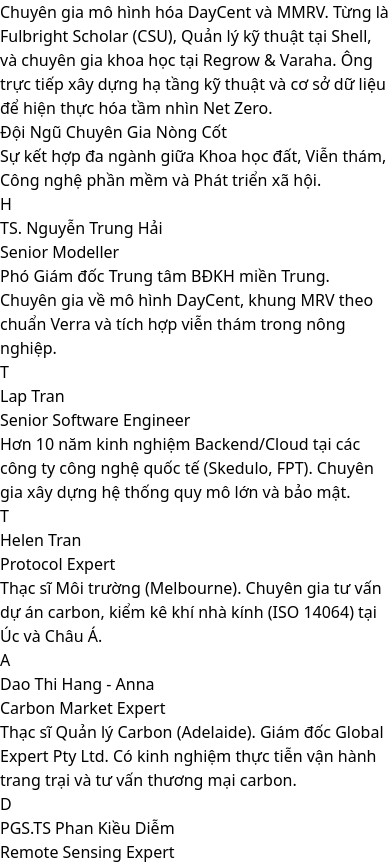
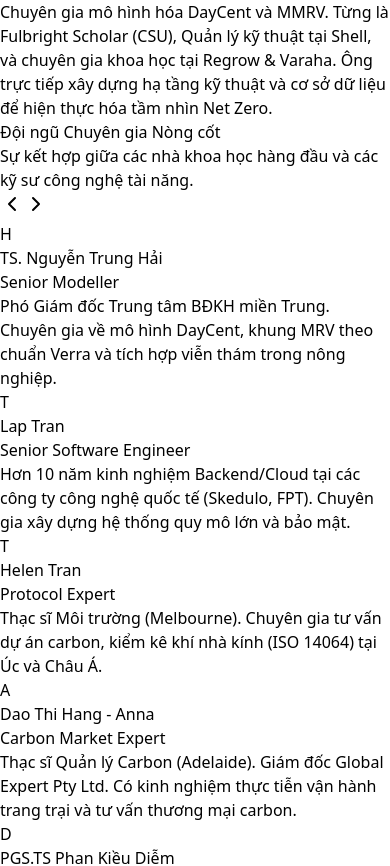
Before and after one commit to RegenAI-Solutions/regenlab-tech, a React (Vite) app: page / in a window 390 px wide. Shown: the part 3782-4648 px from the top of the page. Built offline with nearby package versions, Linux system fonts and the light colour scheme.

Commit message:
feat: implement infinite horizontal scroll for team members and update team section subtitle.

```diff
--- a/src/components/AboutPage.jsx
+++ b/src/components/AboutPage.jsx
@@ -84,6 +84,7 @@ const ProjectCard = ({ project }) => {
 export default function AboutPage({ lang, showHero = true }) {
     const t = CONTENT[lang].about;
     const projectsContainerRef = useRef(null);
+    const teamContainerRef = useRef(null);
 
     // Create a "virtual" infinite list by repeating the items multiple times
     // We use 6 sets to ensure plenty of buffer space
@@ -91,6 +92,12 @@ export default function AboutPage({ lang, showHero = true }) {
         ...t.projects.items, ...t.projects.items,
         ...t.projects.items, ...t.projects.items,
         ...t.projects.items, ...t.projects.items
+    ];
+
+    const extendedTeamItems = [
+        ...t.team.members, ...t.team.members,
+        ...t.team.members, ...t.team.members,
+        ...t.team.members, ...t.team.members
     ];
 
     useEffect(() => {
@@ -126,10 +133,52 @@ export default function AboutPage({ lang, showHero = true }) {
         return () => container.removeEventListener('scroll', handleScroll);
     }, [t.projects.items]);
 
+    useEffect(() => {
+        const container = teamContainerRef.current;
+        if (!container) return;
+
+        // Calculate the width of one single set of items
+        // Card width (280px) + gap (24px/1.5rem) = 304px
+        const itemWidth = 304;
+        const singleSetWidth = itemWidth * t.team.members.length;
+
+        // Initial positioning
+        if (container.scrollLeft === 0) {
+            container.scrollLeft = singleSetWidth * 2;
+        }
+
+        const handleScroll = () => {
+            const scrollLeft = container.scrollLeft;
+            const totalWidth = container.scrollWidth;
+
+            if (scrollLeft < singleSetWidth) {
+                container.scrollLeft = scrollLeft + singleSetWidth * 2;
+            }
+            else if (scrollLeft > totalWidth - singleSetWidth * 2) {
+                container.scrollLeft = scrollLeft - singleSetWidth * 2;
+            }
+        };
+
+        container.addEventListener('scroll', handleScroll);
+        return () => container.removeEventListener('scroll', handleScroll);
+    }, [t.team.members]);
+
     const scrollProjects = (direction) => {
         const container = projectsContainerRef.current;
         if (container) {
             const scrollAmount = 324; // Card width + gap
+            if (direction === 'left') {
+                container.scrollBy({ left: -scrollAmount, behavior: 'smooth' });
+            } else {
+                container.scrollBy({ left: scrollAmount, behavior: 'smooth' });
+            }
+        }
+    };
+
+    const scrollTeam = (direction) => {
+        const container = teamContainerRef.current;
+        if (container) {
+            const scrollAmount = 304; // Card width (280) + gap (24)
             if (direction === 'left') {
                 container.scrollBy({ left: -scrollAmount, behavior: 'smooth' });
             } else {
@@ -338,22 +387,44 @@ export default function AboutPage({ lang, showHero = true }) {
                         <p className="text-slate-600">{t.team.subtitle}</p>
                     </div>
 
-                    <div className="grid md:grid-cols-2 lg:grid-cols-4 gap-6">
-                        {t.team.members.map((member, index) => {
+                    <div className="relative group px-4 md:px-12">
+                        {/* Navigation Buttons */}
+                        <button
+                            onClick={() => scrollTeam('left')}
+                            className="absolute left-0 top-1/2 -translate-y-1/2 z-10 p-3 bg-white/80 backdrop-blur-sm border border-slate-200 rounded-full shadow-lg text-slate-600 hover:text-emerald-600 hover:bg-white transition-all hidden md:flex"
+                        >
+                            <ChevronLeft size={24} />
+                        </button>
+
+                        <button
+                            onClick={() => scrollTeam('right')}
+                            className="absolute right-0 top-1/2 -translate-y-1/2 z-10 p-3 bg-white/80 backdrop-blur-sm border border-slate-200 rounded-full shadow-lg text-slate-600 hover:text-emerald-600 hover:bg-white transition-all hidden md:flex"
+                        >
+                            <ChevronRight size={24} />
+                        </button>
+
+                        {/* Carousel Container */}
+                        <div
+                            ref={teamContainerRef}
+                            className="flex overflow-x-auto gap-6 py-4 px-2 snap-x snap-mandatory scrollbar-hide"
+                            style={{ scrollbarWidth: 'none', msOverflowStyle: 'none' }}
+                        >
+                            {extendedTeamItems.map((member, index) => {
                                 const colors = getColorClasses(member.color);
                                 const initial = member.name.split(' ').pop()[0];
 
                                 return (
-                                <div key={index} className="bg-white p-6 rounded-xl shadow-md hover:shadow-lg transition">
-                                    <div className={`h-12 w-12 ${colors.bg} rounded-full flex items-center justify-center ${colors.text} mb-4 text-xl font-bold`}>
+                                    <div key={`${index}`} className="bg-white p-6 rounded-xl shadow-md hover:shadow-lg transition min-w-[280px] w-[280px] flex-shrink-0 snap-center flex flex-col border border-slate-100">
+                                        <div className={`h-12 w-12 ${colors.bg} rounded-full flex items-center justify-center ${colors.text} mb-4 text-xl font-bold shrink-0`}>
                                             {initial}
                                         </div>
                                         <h3 className="font-bold text-lg mb-1">{member.name}</h3>
                                         <p className={`text-xs ${colors.text} font-bold uppercase mb-2`}>{member.role}</p>
-                                    <p className="text-sm text-slate-600 leading-relaxed">{member.bio}</p>
+                                        <p className="text-sm text-slate-600 leading-relaxed flex-grow">{member.bio}</p>
                                     </div>
                                 );
                             })}
+                        </div>
                     </div>
                 </div>
             </section>
--- a/src/data/content/en.js
+++ b/src/data/content/en.js
@@ -99,7 +99,7 @@ const en = {
     },
     team: {
       title: "Core Team of Experts",
-      subtitle: "A multidisciplinary combination of Soil Science, Remote Sensing, Software Technology, and Social Development.",
+      subtitle: "A combination of leading scientists and talented technology engineers.",
       members: [
         {
           name: "Dr. Nguyen Trung Hai",
--- a/src/data/content/vi.js
+++ b/src/data/content/vi.js
@@ -98,8 +98,8 @@ const vi = {
       }
     },
     team: {
-      title: "Đội Ngũ Chuyên Gia Nòng Cốt",
-      subtitle: "Sự kết hợp đa ngành giữa Khoa học đất, Viễn thám, Công nghệ phần mềm và Phát triển xã hội.",
+      title: "Đội ngũ Chuyên gia Nòng cốt",
+      subtitle: "Sự kết hợp giữa các nhà khoa học hàng đầu và các kỹ sư công nghệ tài năng.",
       members: [
         {
           name: "TS. Nguyễn Trung Hải",
```
Lines whose indentation alone changed are shown as unchanged.
